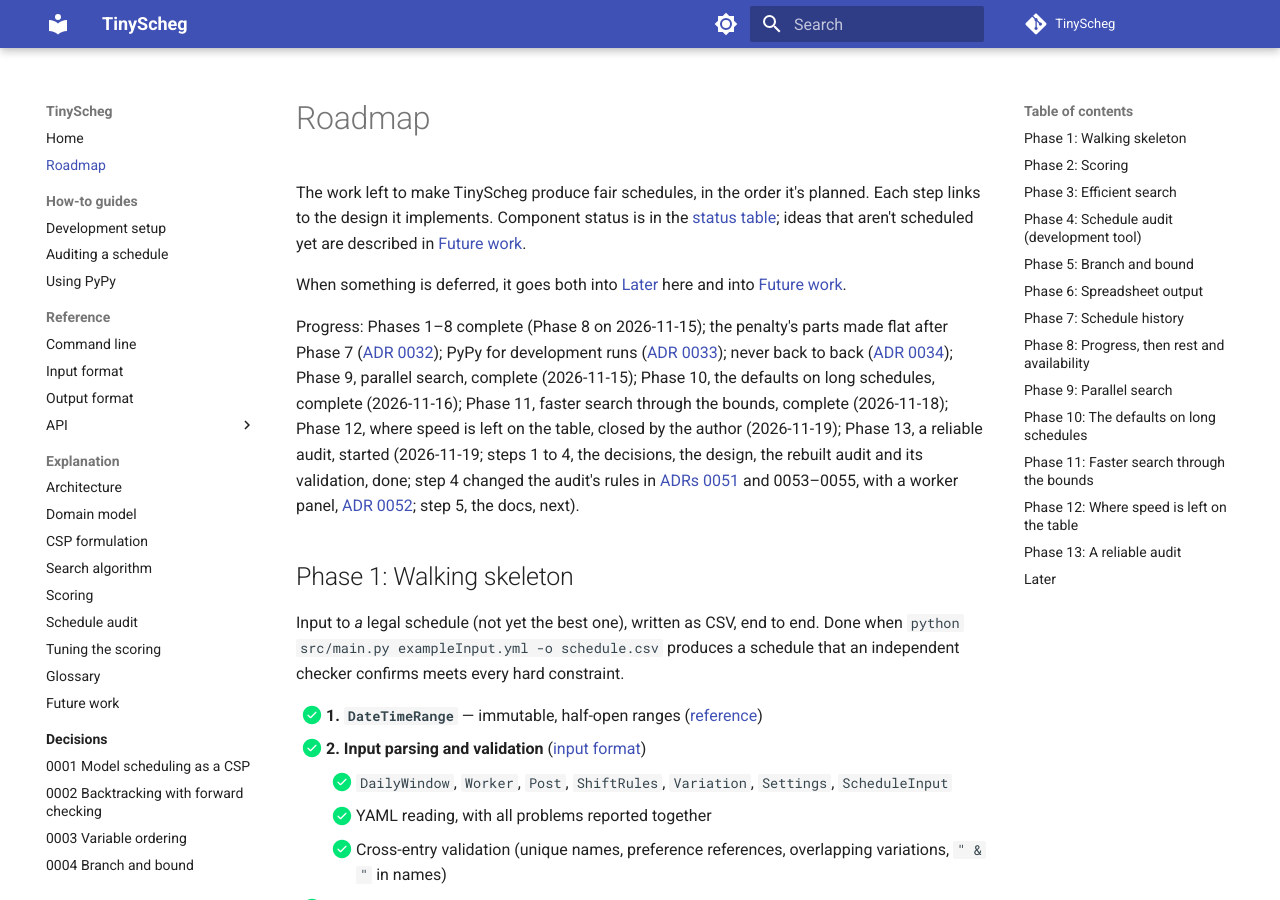
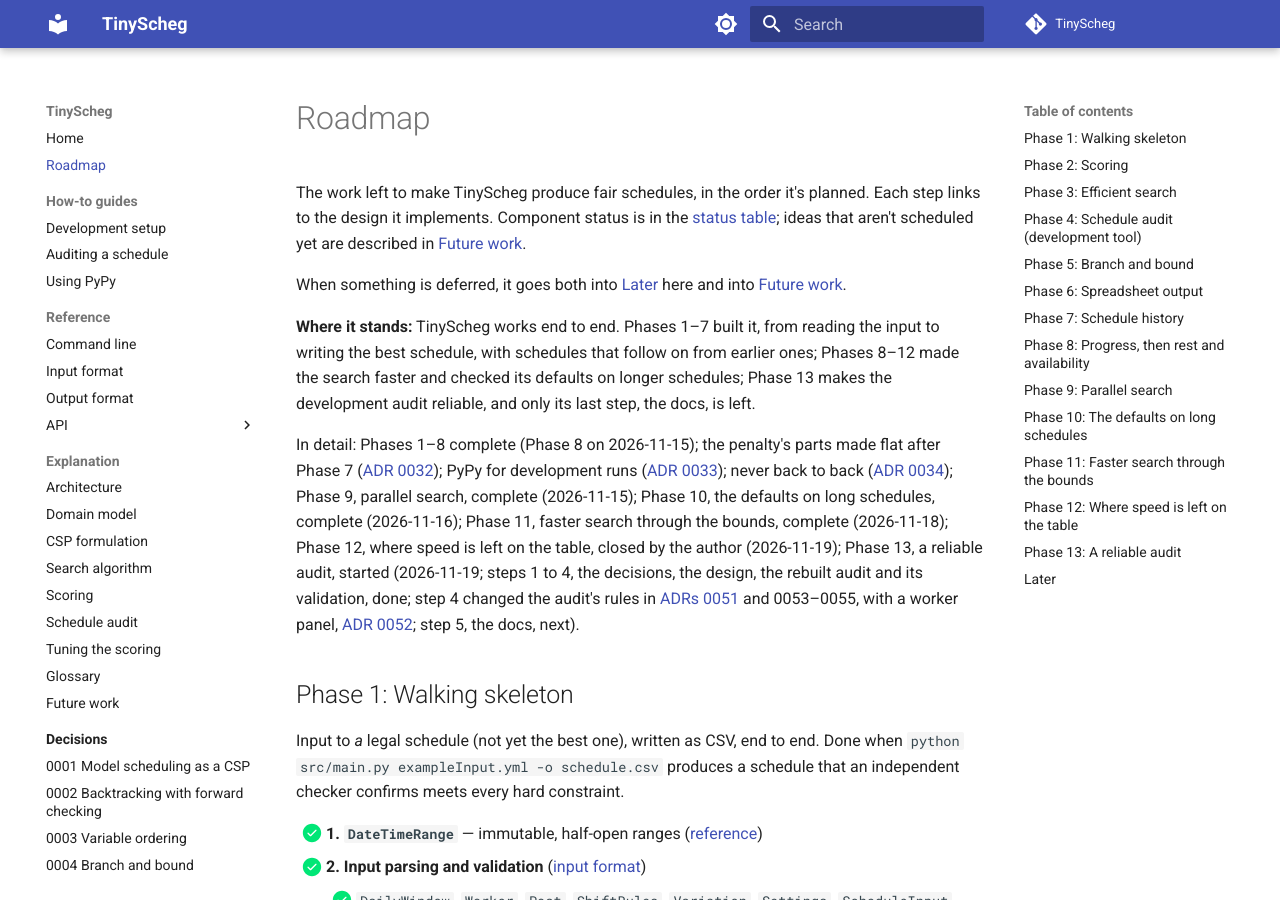
Before and after one commit to 3-kids-wearing-a-trenchcoat/TinyScheg, an MkDocs documentation site: the page built from docs/roadmap.md, in a window 1280 px wide and 900 px high. Built offline with MkDocs 1.6.1 and Material for MkDocs 9.7.7, drawn with Linux system fonts in a browser that asks for light colours; comment, search, counter and statistics services are not loaded.

Commit message:
Roadmap: a plain summary of where TinyScheg stands, before the detailed progress line
Co-Authored-By: Claude Opus 5.5 <noreply@anthropic.com>
Claude-Session: https://claude.ai/code/session_01F2KXFqBHgm6HnoNmyntoze

```diff
--- a/docs/roadmap.md
+++ b/docs/roadmap.md
@@ -7,7 +7,11 @@ yet are described in [Future work](explanation/future-work.md).
 When something is deferred, it goes both into [Later](#later) here and into
 [Future work](explanation/future-work.md).
 
-Progress: Phases 1–8 complete (Phase 8 on 2026-11-15); the penalty's parts made flat after Phase 7 ([ADR 0032](decisions/0032-flat-penalty-parts.md)); PyPy for development runs ([ADR 0033](decisions/0033-pypy-for-development-runs.md)); never back to back ([ADR 0034](decisions/0034-never-back-to-back.md)); Phase 9, parallel search, complete
+**Where it stands:** TinyScheg works end to end. Phases 1–7 built it, from reading the input to writing the best
+schedule, with schedules that follow on from earlier ones; Phases 8–12 made the search faster and checked its defaults
+on longer schedules; Phase 13 makes the development audit reliable, and only its last step, the docs, is left.
+
+In detail: Phases 1–8 complete (Phase 8 on 2026-11-15); the penalty's parts made flat after Phase 7 ([ADR 0032](decisions/0032-flat-penalty-parts.md)); PyPy for development runs ([ADR 0033](decisions/0033-pypy-for-development-runs.md)); never back to back ([ADR 0034](decisions/0034-never-back-to-back.md)); Phase 9, parallel search, complete
 (2026-11-15); Phase 10, the defaults on long schedules, complete (2026-11-16); Phase 11, faster search through the
 bounds, complete (2026-11-18); Phase 12, where speed is left on the table, closed by the author (2026-11-19); Phase 13, a reliable audit, started
 (2026-11-19; steps 1 to 4, the decisions, the design, the rebuilt audit and its validation, done; step 4 changed the
```
